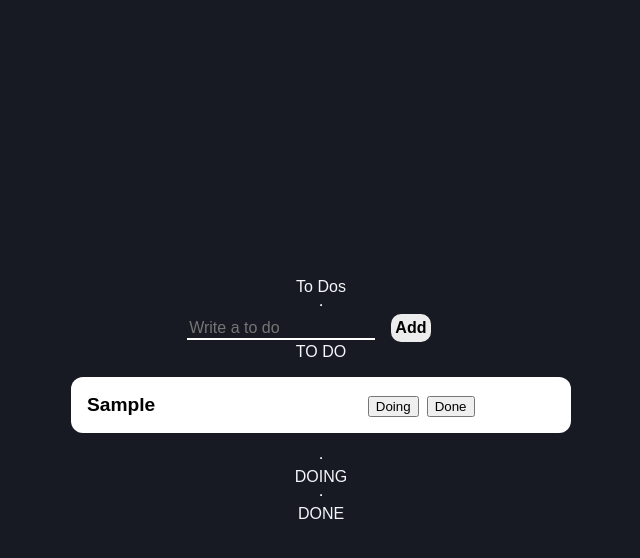
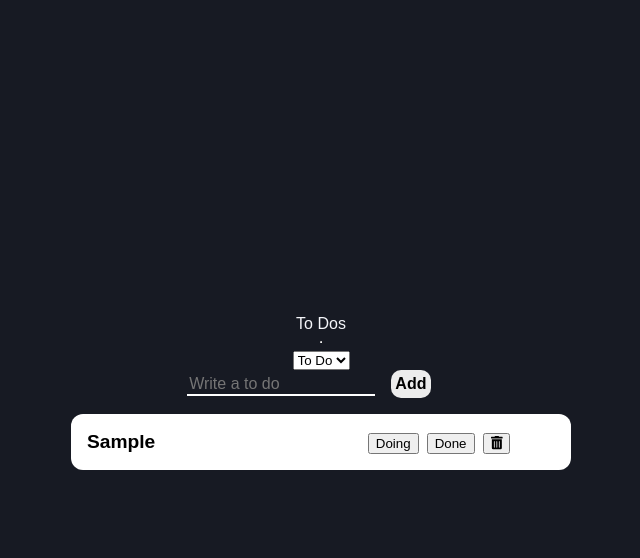
Before and after one commit to Typonote/ToDoList, a React (Create React App) app: page / in a window 1280 px wide. Both pictures are taken after typing "Sample" into the empty fields and a click on the button "Add". Shown: the top 558 px of the page, without its empty margins (319-959 px from the left). Built offline with nearby package versions, Linux system fonts and the light colour scheme.

Commit message:
#5.19 Code Challenge (Delete & Localstorage)

```diff
--- a/src/Components/CreateToDo.tsx
+++ b/src/Components/CreateToDo.tsx
@@ -1,8 +1,8 @@
 import React from "react";
 import { useForm } from "react-hook-form";
-import { useRecoilState } from "recoil";
+import { useRecoilState, useRecoilValue } from "recoil";
 import styled from "styled-components";
-import { toDoState } from "../atoms";
+import { categoryState, toDoState } from "../atoms";
 
 const ToDoForm = styled.form`
   color: white;
@@ -36,10 +36,12 @@
 
 const CreateToDo = () => {
   const [toDos, setToDos] = useRecoilState(toDoState);
+  const category = useRecoilValue(categoryState);
+
   const { register, handleSubmit, setValue } = useForm<FormInterface>();
   const handleValid = ({ toDo }: FormInterface) => {
     setToDos((oldToDos) => [
-      { text: toDo, id: Date.now(), category: "TO_DO" },
+      { text: toDo, id: Date.now(), category },
       ...oldToDos,
     ]);
     setValue("toDo", "");
--- a/src/Components/ToDo.tsx
+++ b/src/Components/ToDo.tsx
@@ -1,7 +1,13 @@
 import React from "react";
 import { useSetRecoilState } from "recoil";
 import styled from "styled-components";
-import { ToDoInterface, toDoState } from "../atoms";
+import { Categories, ToDoInterface, toDoState } from "../atoms";
+
+import { faTrashAlt } from "@fortawesome/free-solid-svg-icons";
+import { library } from "@fortawesome/fontawesome-svg-core";
+import { FontAwesomeIcon } from "@fortawesome/react-fontawesome";
+
+library.add(faTrashAlt);
 
 const ToDoList = styled.li`
   display: flex;
@@ -41,27 +47,41 @@
     });
   };
 
+  const onClickDeleteHandler = (event: React.MouseEvent<HTMLButtonElement>) => {
+    setToDos((oldToDos) => {
+      const targetIndex = oldToDos.findIndex((todo) => todo.id === id);
+      return [
+        ...oldToDos.slice(0, targetIndex),
+        ...oldToDos.slice(targetIndex + 1),
+      ];
+    });
+  };
+
   return (
     <ToDoList>
       <div style={{ width: "60%" }}>
         <span>{text}</span>
       </div>
       <div>
-        {category !== "DOING" && (
-          <button name="DOING" onClick={onClickHandler}>
+        {category !== Categories.DOING && (
+          <button name={Categories.DOING} onClick={onClickHandler}>
             Doing
           </button>
         )}
-        {category !== "TO_DO" && (
-          <button name="TO_DO" onClick={onClickHandler}>
+        {category !== Categories.TO_DO && (
+          <button name={Categories.TO_DO} onClick={onClickHandler}>
             To Do
           </button>
         )}
-        {category !== "DONE" && (
-          <button name="DONE" onClick={onClickHandler}>
+        {category !== Categories.DONE && (
+          <button name={Categories.DONE} onClick={onClickHandler}>
             Done
           </button>
         )}
+
+        <button name={Categories.DELETE} onClick={onClickDeleteHandler}>
+          <FontAwesomeIcon icon={faTrashAlt} />
+        </button>
       </div>
     </ToDoList>
   );
--- a/src/Components/ToDoList.tsx
+++ b/src/Components/ToDoList.tsx
@@ -1,8 +1,10 @@
+import { useEffect } from "react";
 import { useRecoilValue } from "recoil";
 import styled from "styled-components";
 import { toDoSelector, toDoState } from "../atoms";
 import CreateToDo from "./CreateToDo";
 import ToDo from "./ToDo";
+import ToDoOptions from "./ToDoOptions";
 
 const Container = styled.div`
   height: 100vh;
@@ -15,32 +17,23 @@
 `;
 
 const ToDoList = () => {
-  const [toDo, doing, done] = useRecoilValue(toDoSelector);
+  const toDos = useRecoilValue(toDoSelector);
+  const toDosValue = useRecoilValue(toDoState);
+
+  useEffect(() => {
+    localStorage.setItem("TODO", JSON.stringify(toDosValue));
+  }, [toDosValue]);
+
   return (
     <Container>
       <h1>To Dos</h1>
       <hr />
+      <ToDoOptions />
       <CreateToDo />
-      <h2>TO DO</h2>
-      <ul>
-        {toDo.map((toDo) => (
-          <ToDo key={toDo.id} {...toDo} />
-        ))}
-      </ul>
-      <hr />
-      <h2>DOING</h2>
-      <ul>
-        {doing.map((toDo) => (
-          <ToDo key={toDo.id} {...toDo} />
-        ))}
-      </ul>
-      <hr />
-      <h2>DONE</h2>
-      <ul>
-        {done.map((toDo) => (
-          <ToDo key={toDo.id} {...toDo} />
-        ))}
-      </ul>
+
+      {toDos?.map((toDo) => (
+        <ToDo key={toDo.id} {...toDo} />
+      ))}
     </Container>
   );
 };
--- /dev/null
+++ b/src/Components/ToDoOptions.tsx
@@ -0,0 +1,24 @@
+import React from "react";
+import { useRecoilState } from "recoil";
+import { Categories, categoryState } from "../atoms";
+
+const ToDoOptions = () => {
+  const [category, setCategory] = useRecoilState(categoryState);
+
+  const onInputHandler = (event: React.FormEvent<HTMLSelectElement>) => {
+    const {
+      currentTarget: { value },
+    } = event;
+    setCategory(value as Categories);
+  };
+
+  return (
+    <select value={category} onInput={onInputHandler}>
+      <option value={Categories.TO_DO}>To Do</option>
+      <option value={Categories.DOING}>Doing</option>
+      <option value={Categories.DONE}>Done</option>
+    </select>
+  );
+};
+
+export default ToDoOptions;
--- a/src/atoms.tsx
+++ b/src/atoms.tsx
@@ -1,24 +1,34 @@
 import { atom, selector } from "recoil";
+
+export enum Categories {
+  "TO_DO" = "TO_DO",
+  "DOING" = "DOING",
+  "DONE" = "DONE",
+  "DELETE" = "DELETE",
+}
 
 export interface ToDoInterface {
   text: string;
   id: number;
-  category: "TO_DO" | "DOING" | "DONE";
+  category: Categories;
 }
+
+export const categoryState = atom<Categories>({
+  key: "category",
+  default: Categories.TO_DO,
+});
 
 export const toDoState = atom<ToDoInterface[]>({
   key: "toDo",
-  default: [],
+  default: JSON.parse(localStorage.getItem("TODO") || "[]"),
 });
 
 export const toDoSelector = selector({
   key: "toDoSelector",
+
   get: ({ get }) => {
     const toDos = get(toDoState);
-    return [
-      toDos.filter((toDo) => toDo.category === "TO_DO"),
-      toDos.filter((toDo) => toDo.category === "DOING"),
-      toDos.filter((toDo) => toDo.category === "DONE"),
-    ];
+    const category = get(categoryState);
+    return toDos.filter((toDo) => toDo.category === category);
   },
 });
```
